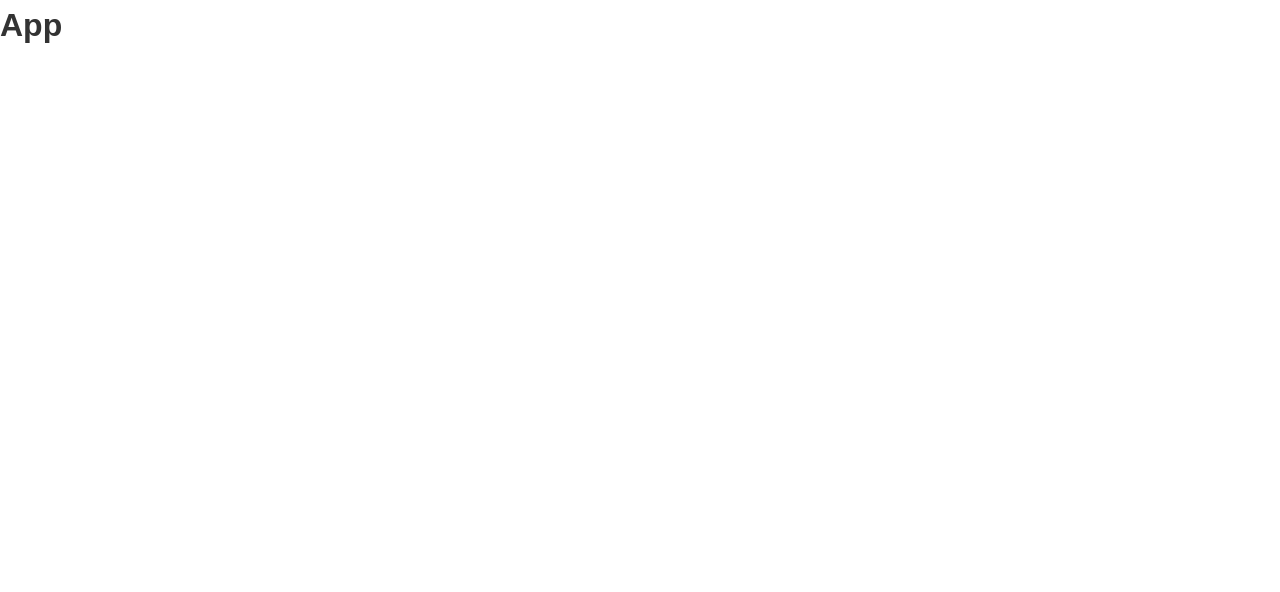
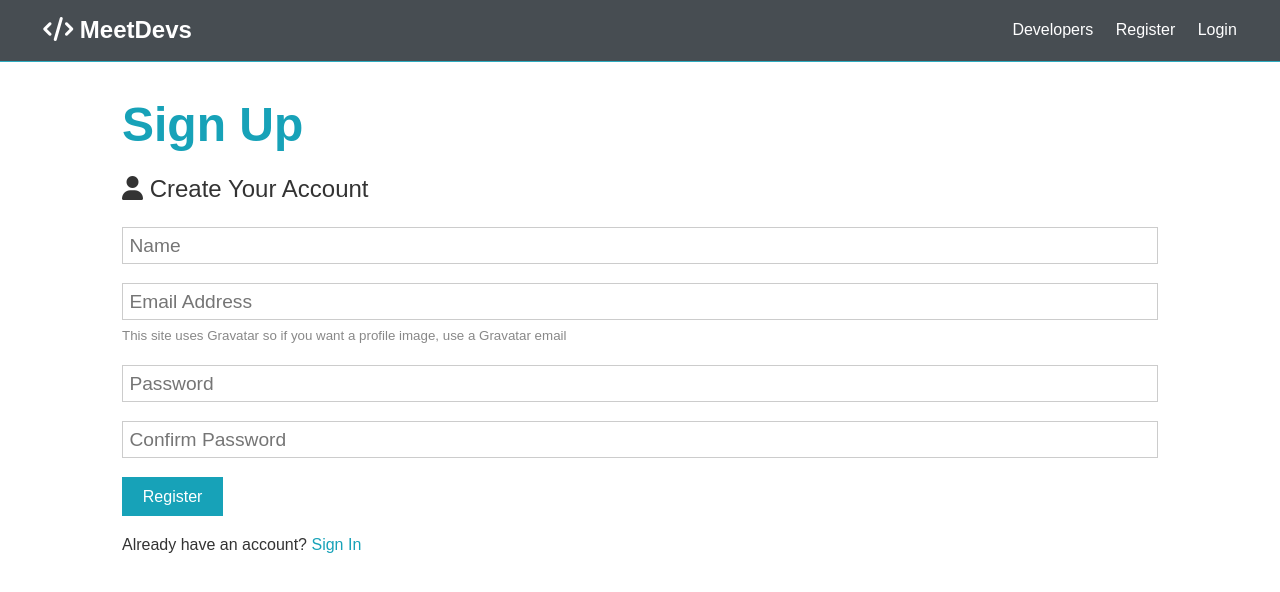
Before and after one commit to DustinMcMullen/MeetDevs, a React (Create React App) app in the folder client/: page /register in a window 1280 px wide. Shown: the top 592 px of the page. Built offline with nearby package versions, Linux system fonts and the light colour scheme.

Commit message:
built out public components of frontend

```diff
--- a/client/package.json
+++ b/client/package.json
@@ -42,5 +42,6 @@
       "last 1 firefox version",
       "last 1 safari version"
     ]
-  }
+  },
+  "proxy": "http://localhost:5000"
 }
--- a/client/src/App.js
+++ b/client/src/App.js
@@ -1,10 +1,25 @@
+import React, {Fragment} from 'react';
+import {BrowserRouter as Router, Route, Switch} from 'react-router-dom';
+import Navbar from './components/layout/Navbar';
+import Landing from './components/layout/Landing';
+import Login from './components/auth/Login';
+import Register from './components/auth/Register';
 import './App.css';
 
 function App() {
   return (
-    <div className="App">
-      <h1>App</h1>
-    </div>
+    <Router>
+      <Fragment>
+        <Navbar />
+        <Route exact path='/' component={Landing} />
+        <section className="container">
+          <Switch>
+            <Route exact path='/login' component={Login} />
+            <Route exact path='/register' component={Register} />
+          </Switch>
+        </section>
+      </Fragment>
+    </Router>
   );
 }
 
--- /dev/null
+++ b/client/src/components/auth/Login.js
@@ -0,0 +1,82 @@
+import React, {Fragment, useState} from 'react';
+import {Link} from 'react-router-dom';
+// import axios from 'axios';
+
+
+function Login () {
+
+    const [formData, setFormData] = useState({
+        email: "",
+        password: "",
+    });
+
+    const {email, password} = formData;
+
+    function handleChange(event) {
+        const {name, value} = event.target;
+        setFormData({
+            ...formData,
+            [name]: value
+        });
+    }
+
+    async function submitForm(event){
+        event.preventDefault();
+            // console.log(formData);
+            // const loginUser = {
+            //     email: email,
+            //     password: password
+            // }
+            // try{
+            //     const config = {
+            //         headers: {
+            //             'content-type': "application/json"
+            //         }
+            //     };
+
+            //     const body = JSON.stringify(loginUser);
+            //     const res = await axios.post('api/auth', body, config);
+            //     console.log(res.data);
+            // }
+            // catch(err){
+            //     console.error(err.response.data);
+            // }
+            console.log("successfully submitted form");
+    }
+
+    return(
+        <Fragment>
+                  <h1 className="large text-primary">Sign In</h1>
+      <p className="lead"><i className="fas fa-user"></i> Sign in to your account</p>
+      <form className="form" onSubmit={submitForm}>
+        <div className="form-group">
+          <input
+            type="email"
+            placeholder="Email Address"
+            name="email"
+            value={email}
+            onChange={handleChange}
+            required
+          />
+        </div>
+        <div className="form-group">
+          <input
+            type="password"
+            placeholder="Password"
+            name="password"
+            minLength="6"
+            value={password}
+            onChange={handleChange}
+            required
+          />
+        </div>
+        <input type="submit" className="btn btn-primary" value="Login" />
+      </form>
+      <p className="my-1">
+        Don't have an account? <Link to="/register">Register an account</Link>
+      </p>
+        </Fragment>
+    )
+}
+
+export default Login
--- /dev/null
+++ b/client/src/components/auth/Register.js
@@ -0,0 +1,114 @@
+import React, {Fragment, useState} from 'react';
+import {Link} from 'react-router-dom';
+// import axios from 'axios';
+
+function Register () {
+
+    const [formData, setFormData] = useState({
+        name: "",
+        email: "",
+        password: "",
+        password2: ""
+    });
+
+    const {name, email, password, password2} = formData;
+
+    function handleChange(event) {
+        const {name, value} = event.target;
+        setFormData({
+            ...formData,
+            [name]: value
+        });
+    }
+
+    async function submitForm(event){
+        event.preventDefault();
+        if(password !== password2) {
+            console.log("Passwords do not match")
+        }
+        else{
+            // console.log(formData);
+            // const newUser = {
+            //     name: name,
+            //     email: email,
+            //     password: password
+            // }
+            // try{
+            //     const config = {
+            //         headers: {
+            //             'content-type': "application/json"
+            //         }
+            //     };
+
+            //     const body = JSON.stringify(newUser);
+            //     const res = await axios.post('api/users', body, config);
+            //     console.log(res.data);
+            // }
+            // catch(err){
+            //     console.error(err.response.data);
+            // }
+            console.log("successfully submitted form");
+        }
+    }
+
+    return(
+        <Fragment>
+                  <h1 className="large text-primary">Sign Up</h1>
+      <p className="lead"><i className="fas fa-user"></i> Create Your Account</p>
+      <form className="form" onSubmit={submitForm}>
+        <div className="form-group">
+          <input
+            type="text"
+            placeholder="Name"
+            name="name"
+            value={name}
+            onChange={handleChange}
+            required
+          />
+        </div>
+        <div className="form-group">
+          <input
+            type="email"
+            placeholder="Email Address"
+            name="email"
+            value={email}
+            onChange={handleChange}
+            required
+          />
+          <small className="form-text"
+            >This site uses Gravatar so if you want a profile image, use a
+            Gravatar email</small
+          >
+        </div>
+        <div className="form-group">
+          <input
+            type="password"
+            placeholder="Password"
+            name="password"
+            minLength="6"
+            value={password}
+            onChange={handleChange}
+            required
+          />
+        </div>
+        <div className="form-group">
+          <input
+            type="password"
+            placeholder="Confirm Password"
+            name="password2"
+            minLength="6"
+            value={password2}
+            onChange={handleChange}
+            required
+          />
+        </div>
+        <input type="submit" className="btn btn-primary" value="Register" />
+      </form>
+      <p className="my-1">
+        Already have an account? <Link to="/login">Sign In</Link>
+      </p>
+        </Fragment>
+    )
+}
+
+export default Register
--- /dev/null
+++ b/client/src/components/layout/Landing.js
@@ -0,0 +1,24 @@
+import React from 'react';
+import {Link} from 'react-router-dom';
+
+const Landing = () =>{
+    return(
+        <section className="landing">
+            <div className="dark-overlay">
+                <div className="landing-inner">
+                    <h1 className="x-large">Meet Developers</h1>
+                    <p className="lead">
+                        Create a developer profile/portfolio, share posts and get help from
+                        other developers
+                    </p>
+                    <div className="buttons">
+                        <Link to="/register" className="btn btn-primary">Sign Up</Link>
+                        <Link to="/login" className="btn btn-light">Login</Link>
+                    </div>
+                </div>
+            </div>
+        </section>
+    )
+}
+
+export default Landing;
--- /dev/null
+++ b/client/src/components/layout/Navbar.js
@@ -0,0 +1,19 @@
+import React from 'react';
+import {Link} from 'react-router-dom';
+
+const Navbar = () => {
+    return (
+        <nav className="navbar bg-dark">
+            <h1>
+                <Link to="/"><i className="fas fa-code"></i> MeetDevs</Link>
+            </h1>
+            <ul>
+                <li><Link to="/profiles">Developers</Link></li>
+                <li><Link to="/register">Register</Link></li>
+                <li><Link to="/login">Login</Link></li>
+            </ul>
+        </nav>
+    )
+}
+
+export default Navbar
```
